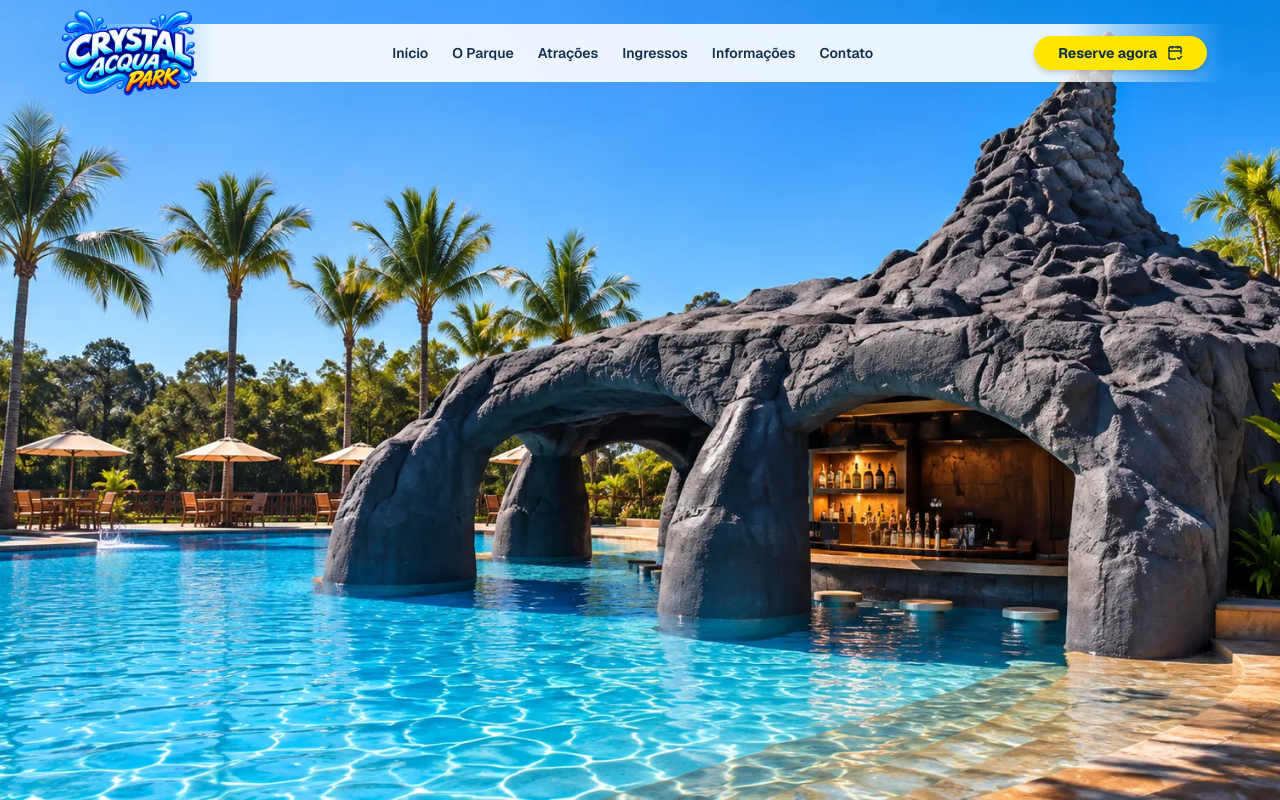
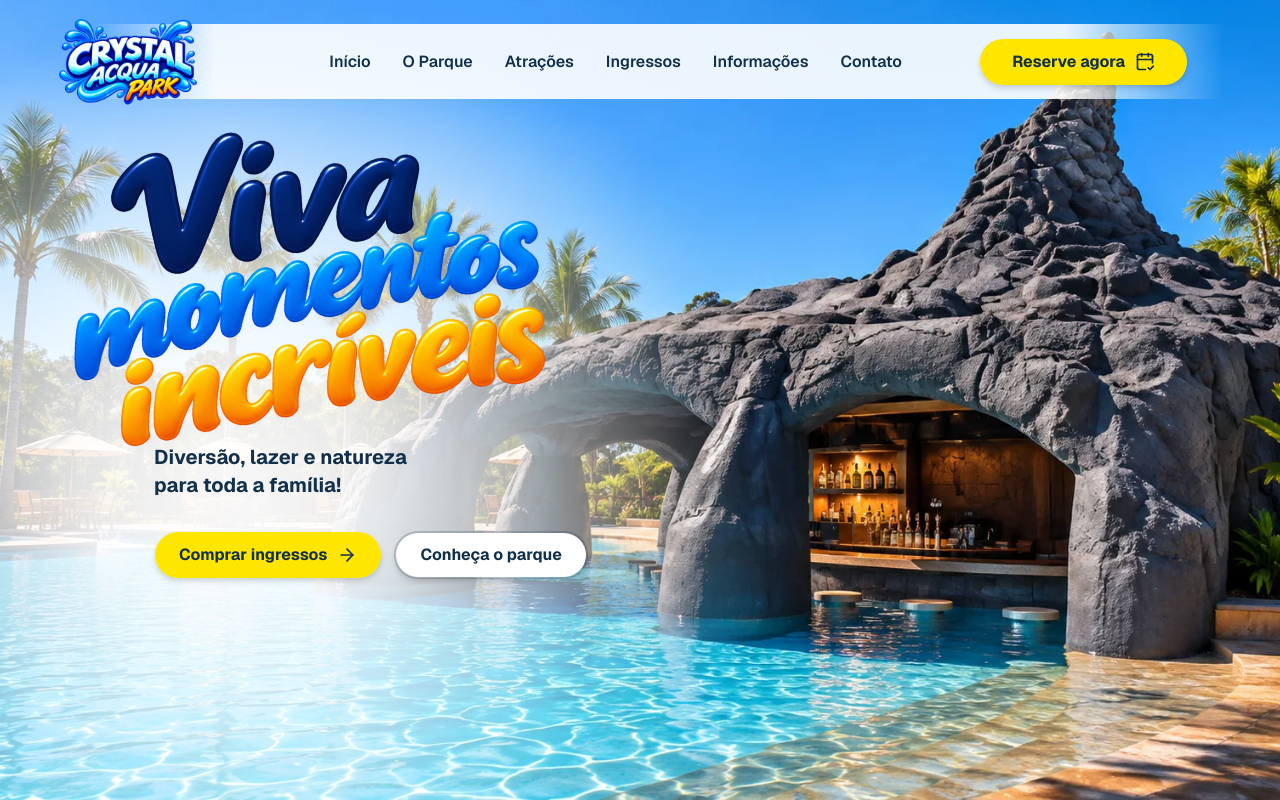
Before and after one commit to jonatinha/parquesystem, a Next.js app in the folder apps/web/: page / in a window 1280 px wide. Built offline with nearby package versions, Linux system fonts and the light colour scheme.

Commit message:
Atualiza projeto do parque

```diff
--- a/apps/web/app/globals.css
+++ b/apps/web/app/globals.css
@@ -193,3 +193,24 @@
     -webkit-tap-highlight-color: transparent;
   }
 }
+
+.hero-smoke {
+  position: absolute;
+  width: 960px;
+  height: 950px;
+  left: -150px;
+  top: 9%;
+  z-index: 1;
+  pointer-events: none;
+
+  background: radial-gradient(
+    ellipse 60% 60% at 40% 45%,
+    rgba(255, 255, 255, 0.98) 0%,
+    rgba(255, 255, 255, 0.9) 25%,
+    rgba(255, 255, 255, 0.65) 50%,
+    rgba(255, 255, 255, 0.3) 72%,
+    rgba(255, 255, 255, 0) 90%
+  );
+
+  filter: blur(25px);
+}
--- a/apps/web/app/layout.tsx
+++ b/apps/web/app/layout.tsx
@@ -1,7 +1,6 @@
 import type { Metadata } from "next";
 import "./globals.css";
 
-// fontes a serem importadas
 import { Geist, Geist_Mono, Fredoka } from "next/font/google";
 
 const geistSans = Geist({
@@ -29,7 +28,7 @@ export default function RootLayout({ children }: LayoutProps<"/">) {
   return (
     <html
       lang="en"
-      className={`${geistSans.variable} ${geistMono.variable} h-full antialiased`}
+      className={`${geistSans.variable} ${geistMono.variable} ${fredoka.variable} h-full antialiased`}
     >
       <body className="min-h-full flex flex-col">{children}</body>
     </html>
--- a/apps/web/components/site/header.tsx
+++ b/apps/web/components/site/header.tsx
@@ -19,7 +19,7 @@ import {
 const navigation = [
 {
     label: "Início",
-    href: "#parque",
+    href: "#inicio",
 },
   {
     label: "O Parque",
@@ -46,13 +46,13 @@ const navigation = [
 export function Header() {
   return (
     <header className="absolute inset-x-0 top-0 z-50">
-      <div className="mx-auto w-full px-4 py-6 sm:px-6 lg:px-8">
+      <div className="mx-auto w-full px-4 py-6 sm:px-8 lg:px-8">
 
         <nav style={{
             background:
             "linear-gradient(to right, rgba(255,255,255,0.0) 5%, rgba(255,255,255,0.90) 15%, rgba(255,255,255,0.90) 85%, rgba(0,0,0,0.0) 98%)",
         }}
-        className="relative flex h-16 items-center px-4   md:h-[58px] md:px-10 ">
+        className="relative flex h-20 items-center px-8   md:h-[75px] md:px-15 ">
 
           {/* =====================================================
               LOGO
@@ -91,14 +91,14 @@ export function Header() {
               DESKTOP NAVIGATION
           ====================================================== */}
 
-          <div className="ml-28 hidden flex-1 items-center justify-center gap-6 lg:ml-40 lg:flex">
+          <div className="ml-28 hidden flex-1 items-center justify-center gap-8 lg:ml-40 lg:flex">
             {navigation.map((item) => (
               <Link
                   key={item.href}
                   href={item.href}
                   className="
                        whitespace-nowrap
-                  text-sm
+                       text-base
                        font-semibold
                        text-crystal-ink
                        transition-colors
@@ -117,9 +117,11 @@ export function Header() {
           <div className="ml-auto hidden lg:flex">
             <Button
                 className="
+                  h-12
                   rounded-full
                   bg-crystal-yellow
-                px-6
+                  px-8
+                  text-base
                   font-bold
                   text-crystal-ink
                   shadow-md
@@ -130,7 +132,7 @@ export function Header() {
                 "
             >
                 Reserve agora
-              <CalendarCheck2 className="ml-1 size-4"/>
+                <CalendarCheck2 className="ml-1 size-5" />
             </Button>
           </div>
 
--- a/apps/web/components/site/hero.tsx
+++ b/apps/web/components/site/hero.tsx
@@ -1,4 +1,6 @@
 import Image from "next/image";
+import { ArrowRight } from "lucide-react";
+import { Button } from "@/components/ui/button";
 
 export function Hero() {
   return (
@@ -11,6 +13,68 @@ export function Hero() {
         sizes="100vw"
         className="object-cover object-center"
       />
+
+      <div className="hero-smoke" />
+
+      <div className="relative z-10 flex h-full flex-col items-start justify-center px-8 md:px-16">
+        <Image
+          src="/images/hero/viva_momentos_incriveis_transparente.webp"
+          alt="Viva momentos incríveis"
+          width={1576}
+          height={998}
+          priority
+          className="w-[220px] sm:w-[320px] md:w-[420px] lg:w-[480px] h-auto -mt-16 md:-mt-24 -rotate-6"
+        />
+
+        <p className="mt-3 md:mt-4 text-base md:text-xl font-bold text-crystal-ink leading-snug ml-[60px] md:ml-[90px]">
+          Diversão, lazer e natureza<br />
+          para toda a família!
+        </p>
+
+        <div className="mt-6 md:mt-8 flex gap-3 ml-[60px] md:ml-[90px]">
+          <Button
+            className="
+              h-12
+              rounded-full
+              bg-crystal-yellow
+              px-6
+              text-base
+              font-bold
+              text-crystal-ink
+              shadow-md
+              transition-all
+              hover:bg-crystal-orange
+              hover:text-white
+              hover:shadow-lg
+            "
+        >
+               Comprar ingressos
+              <ArrowRight className="ml-1 size-5" />
+           </Button>
+
+            <Button
+               variant="outline"
+                 className="
+                    h-12
+                    rounded-full
+                    border-2
+                    border-crystal-ink/20
+                    bg-white
+                    px-6
+                    text-base
+                    font-bold
+                    text-crystal-ink
+                    shadow-md
+                    transition-all
+                    hover:bg-crystal-blue
+                    hover:text-white
+                    hover:border-crystal-blue
+                  "
+                >
+                Conheça o parque
+           </Button>
+        </div>
+      </div>
     </section>
   );
 }
```
Also changed, not shown: apps/web/public/images/hero/viva_momentos_incriveis_transparente.webp (added). Lines whose indentation alone changed are shown as unchanged.
